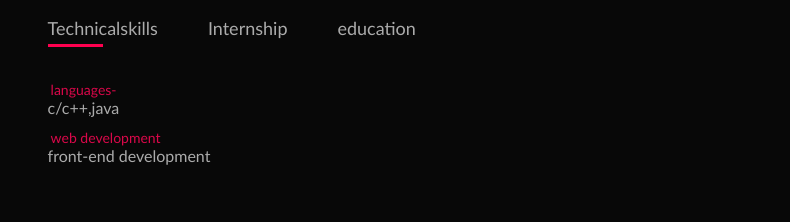
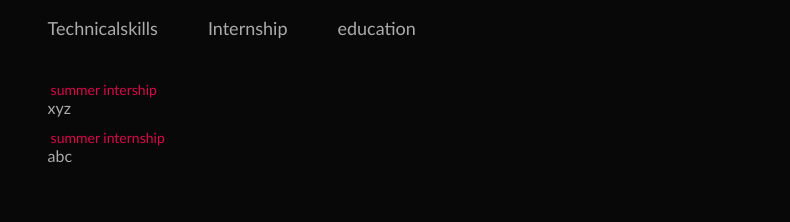
Before and after one commit to karanydvv/karanportfolio-139.github.io, a plain HTML site: page index.html in a window 1280 px wide. Both pictures are taken after a click on the element "Internship". Shown: the part 1222-1444 px from the top of the page, 490-1280 px from the left. Drawn offline with Linux system fonts and the light colour scheme.

Commit message:
Update index.html

```diff
--- a/index.html
+++ b/index.html
@@ -166,15 +166,15 @@
 
     function opentab(tabname){
         for(tablink of tablinks){
-            tablink.classlist.remove("active-link");
+            tablink.classList.remove("active-link");
         }
         for(tabcontent of tabcontents){
-            tabcontent.classlist.remove("active-tab");
+            tabcontent.classList.remove("active-tab");
         }
-       /*
-        event.currentTarget.classlist.add("acive-link");
+
+        event.currentTarget.classList.add("acive-link");
         document.getElementById(tabname).classList.add("active-tab");
-*/
+
     }
 </script>
 
```
